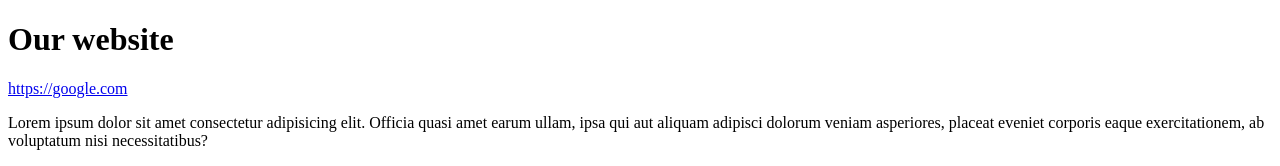
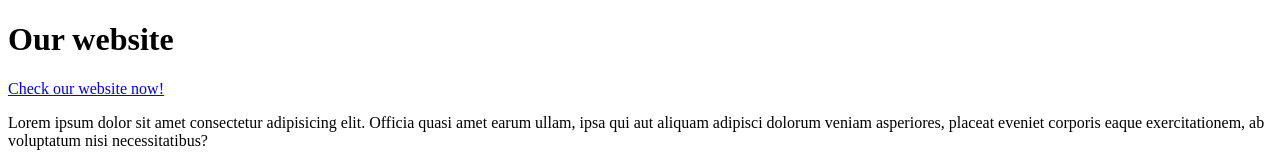
Before and after one commit to RobFyd/practice-in-react2, a React (Vite) app: page / in a window 1280 px wide. Shown: the top 166 px of the page. Built offline with nearby package versions, Linux system fonts and the light colour scheme.

Commit message:
props added

```diff
--- a/src/components/Link.jsx
+++ b/src/components/Link.jsx
@@ -1,9 +1,9 @@
 // component
-export function Link() {
+export function Link(props) {
     const address = "https://google.com";
     return (
       <a href={address} target="_blank" rel="noopener noreferrer">
-        {address}
+        {props.text}
       </a>
     );
   }
--- a/src/main.jsx
+++ b/src/main.jsx
@@ -7,14 +7,14 @@ const element = (
     <h1>Our website</h1>
     <main>
       {/* component instance */}
-      <Link />
+      <Link text="Check our website now!" />
       <p>
         Lorem ipsum dolor sit amet consectetur adipisicing elit. Officia quasi
         amet earum ullam, ipsa qui aut aliquam adipisci dolorum veniam
         asperiores, placeat eveniet corporis eaque exercitationem, ab voluptatum
         nisi necessitatibus?
       </p>
-      <Link />
+      <Link text="https://google.com" />
     </main>
   </>
 );
```
